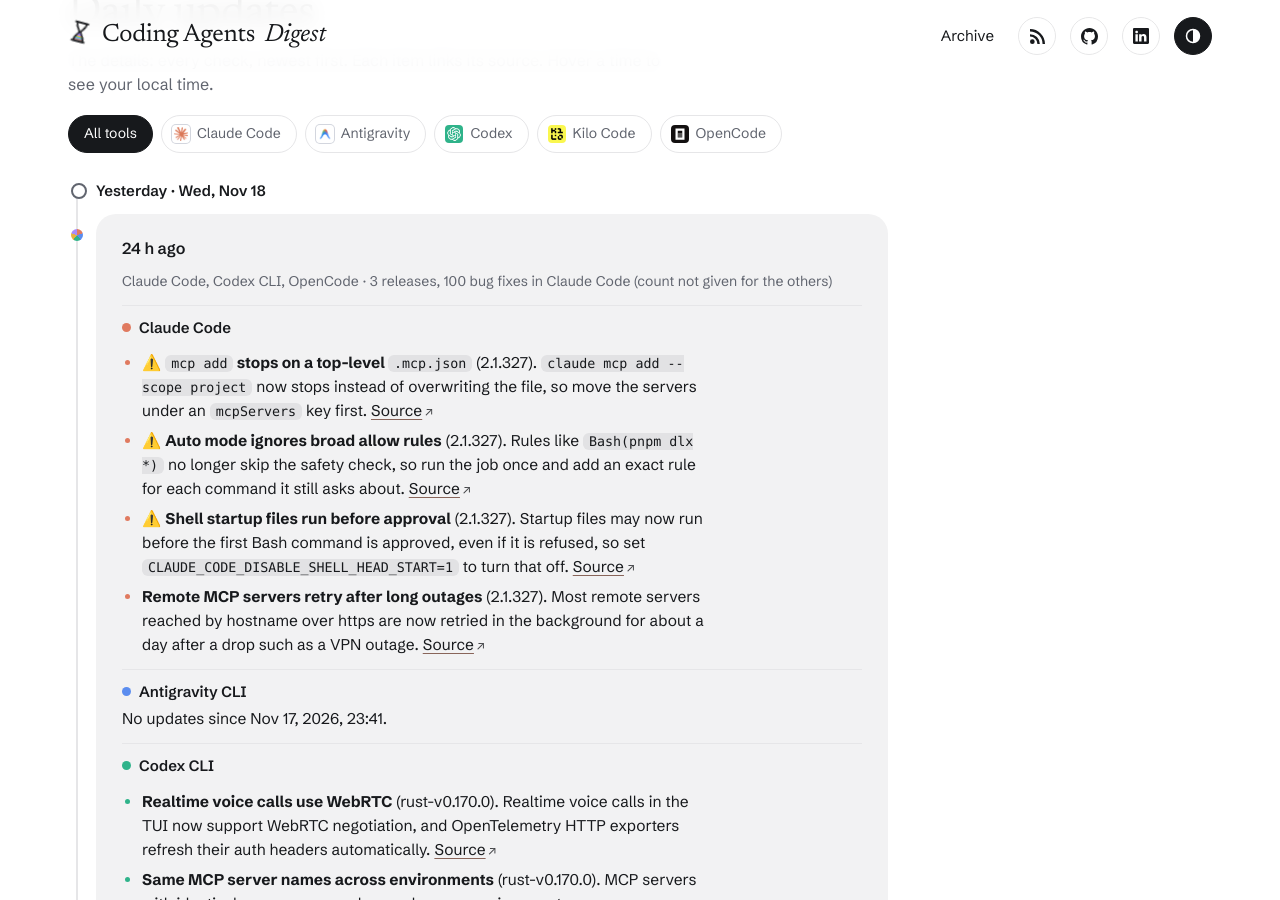
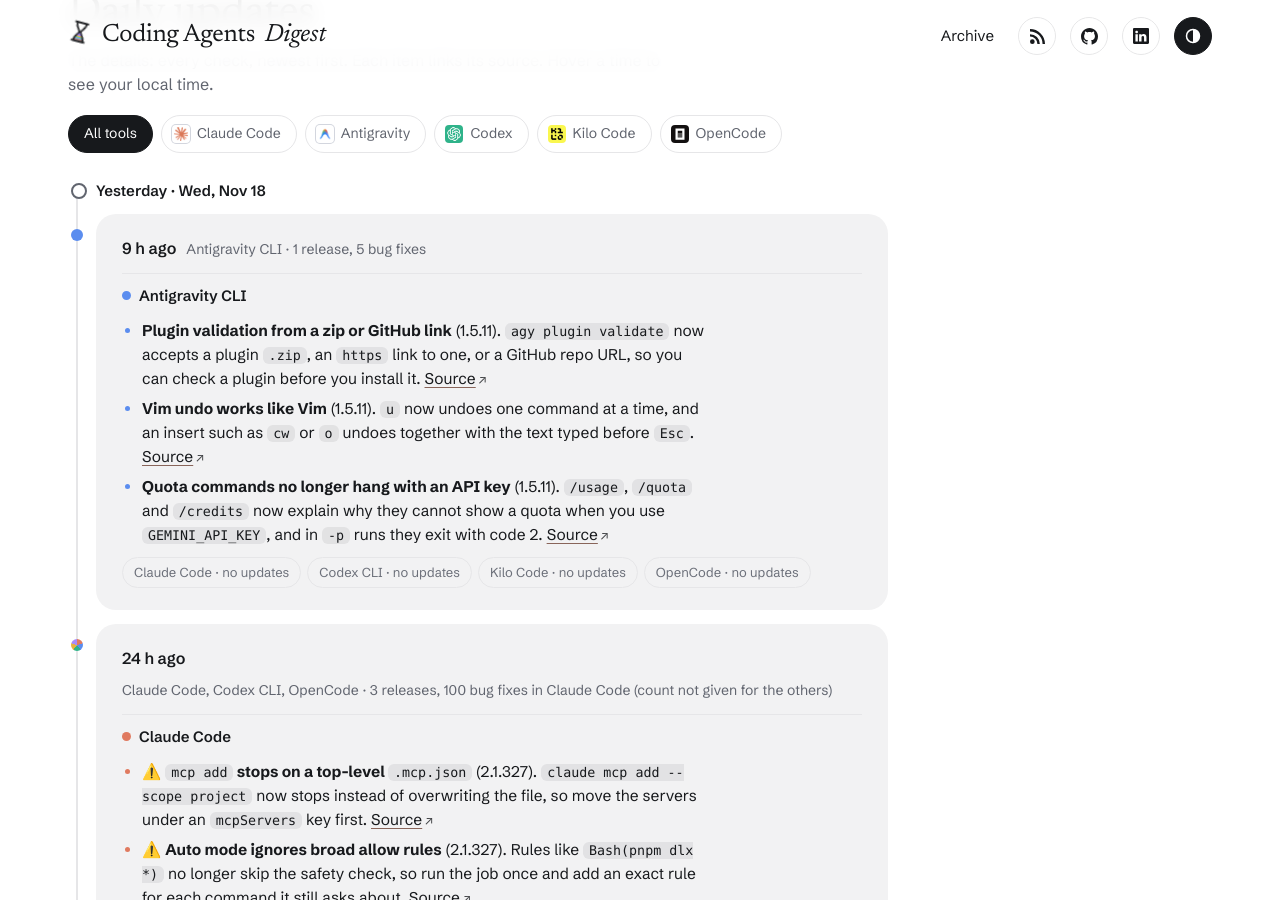
Before and after one commit to IbrahimSobh/coding-agents-digest, a Jekyll site: the page built from docs/index.html, in a window 1280 px wide and 900 px high, scrolled down 5042 px. Built offline with Jekyll 4.4.1, drawn with Linux system fonts in a browser that asks for light colours; some of the changed text lies outside the part shown.

Commit message:
Check 2026-11-18 23:41: Antigravity CLI
Claude-Session: https://claude.ai/code/session_01FsAJhALy9PeEC5WpgDy44B

```diff
--- a/docs/_data/brief.json
+++ b/docs/_data/brief.json
@@ -1,6 +1,6 @@
 {
- "updated": "2026-11-18T08:41+02:00",
- "updated_label": "Nov 18, 08:41",
+ "updated": "2026-11-18T23:41+02:00",
+ "updated_label": "Nov 18, 23:41",
  "window": "Nov 11 to Nov 18, 2026",
  "headline": "Claude Code 2.1.327 changes auto-mode allow rules and shell startup timing, and Codex 0.170.0 adds realtime WebRTC voice.",
  "themes": [
--- a/docs/_data/headlines.json
+++ b/docs/_data/headlines.json
@@ -283,5 +283,6 @@
   "updated": "2026-11-18T08:41+02:00",
   "window": "Nov 11 to Nov 18, 2026",
   "headline": "Claude Code 2.1.327 changes auto-mode allow rules and shell startup timing, and Codex 0.170.0 adds realtime WebRTC voice."
- }
+ },
+ {"updated": "2026-11-18T23:41+02:00", "window": "Nov 11 to Nov 18, 2026", "headline": "Claude Code 2.1.327 changes auto-mode allow rules and shell startup timing, and Codex 0.170.0 adds realtime WebRTC voice."}
 ]
--- a/docs/_data/releases.json
+++ b/docs/_data/releases.json
@@ -493,5 +493,6 @@
   "tool": "opencode",
   "tag": "v1.19.6",
   "date": "2026-11-17"
- }
+ },
+ {"tool": "antigravity-cli", "tag": "1.5.11", "date": "2026-11-18"}
 ]
--- /dev/null
+++ b/docs/digests/2026-11-18-2341.md
@@ -0,0 +1,27 @@
+---
+layout: digest
+title: "Check: Nov 18, 2026, 23:41"
+date: 2026-11-18 23:41:00 +0200
+run: "Nov 18, 2026, 23:41 (Cairo)"
+since: "Nov 18, 2026, 08:41"
+quiet: false
+summary: "Antigravity CLI 1.5.11 adds plugin validation from zip or GitHub links, fixes Vim undo, and changes quota commands with API keys. Other tools have no new stable release."
+---
+Antigravity CLI · 1 release, 5 bug fixes
+
+### Claude Code
+- No updates since Nov 18, 2026, 08:41.
+
+### Antigravity CLI
+- **Plugin validation from a zip or GitHub link** (1.5.11). `agy plugin validate` now accepts a plugin `.zip`, an `https` link to one, or a GitHub repo URL, so you can check a plugin before you install it. [Source](https://github.com/google-antigravity/antigravity-cli/releases/tag/1.5.11)
+- **Vim undo works like Vim** (1.5.11). `u` now undoes one command at a time, and an insert such as `cw` or `o` undoes together with the text typed before `Esc`. [Source](https://github.com/google-antigravity/antigravity-cli/releases/tag/1.5.11)
+- **Quota commands no longer hang with an API key** (1.5.11). `/usage`, `/quota` and `/credits` now explain why they cannot show a quota when you use `GEMINI_API_KEY`, and in `-p` runs they exit with code 2. [Source](https://github.com/google-antigravity/antigravity-cli/releases/tag/1.5.11)
+
+### Codex CLI
+- No updates since Nov 18, 2026, 08:41.
+
+### Kilo Code
+- No updates since Nov 18, 2026, 08:41.
+
+### OpenCode
+- No updates since Nov 18, 2026, 08:41.
```
Also changed, not shown: task/state.json (+4 -4 lines).
